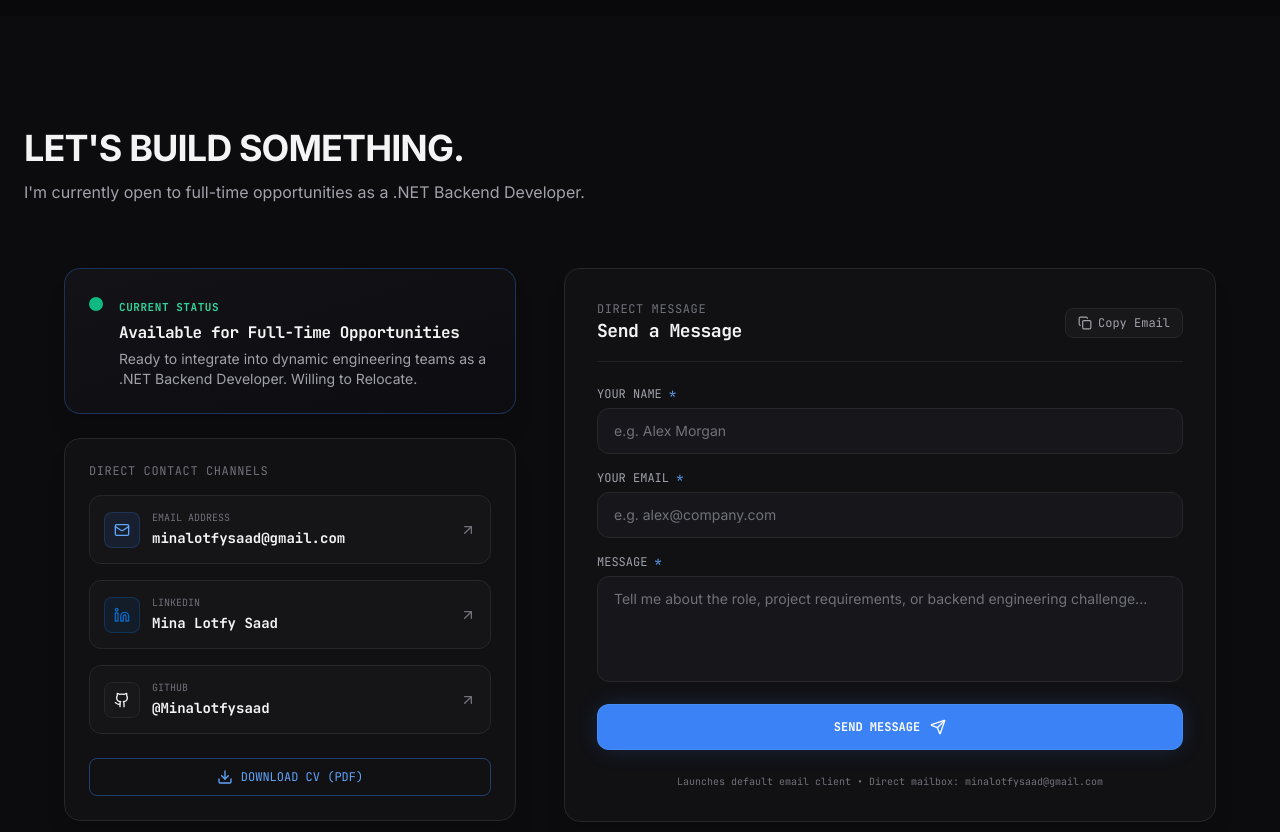
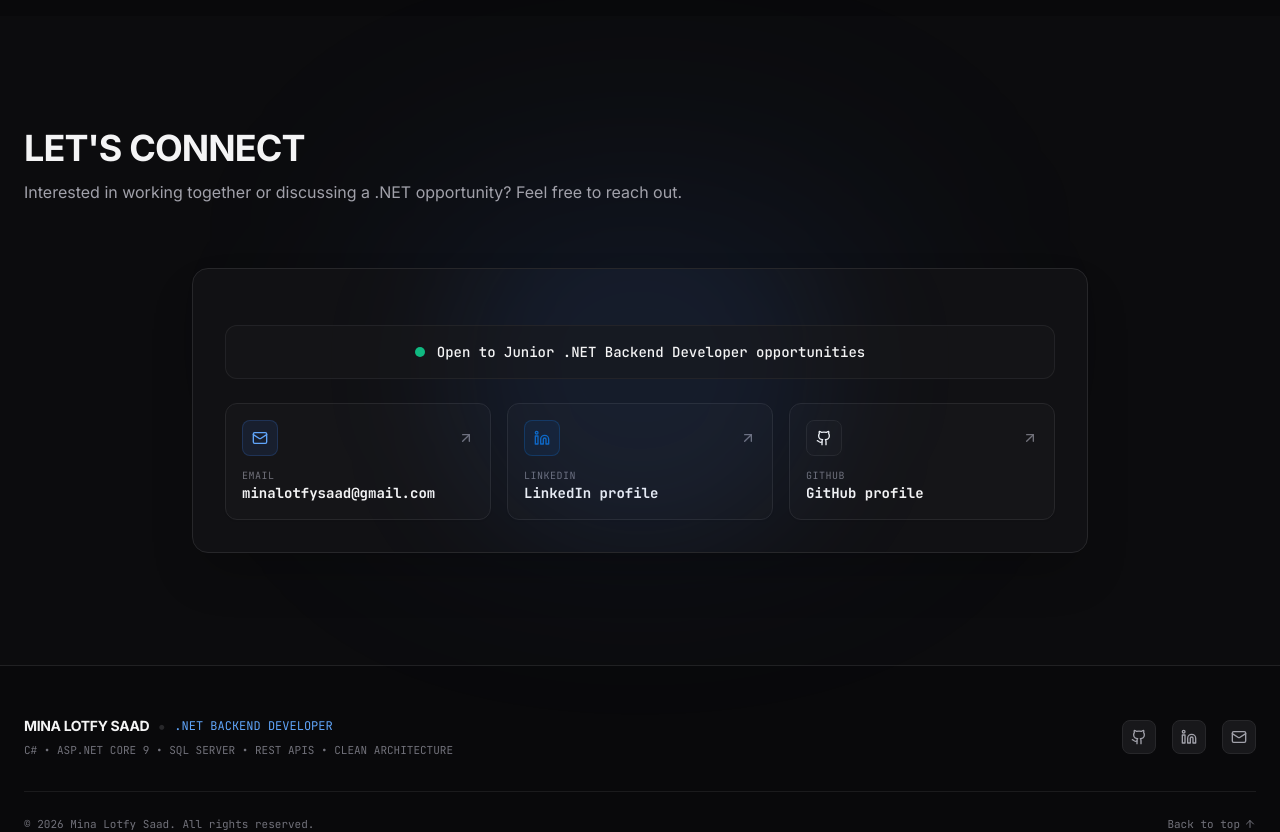
Before and after one commit to Minalotfysaad/Portfolio, a Next.js app: page / in a window 1280 px wide. Shown: the part 5880-6712 px from the top of the page. Built offline with nearby package versions, Linux system fonts and the light colour scheme.

Commit message:
feat: implement contact section with career status badge and social connectivity channels

```diff
--- a/src/components/contact/CareerStatusBadge.tsx
+++ b/src/components/contact/CareerStatusBadge.tsx
@@ -1,30 +1,15 @@
 import React from "react";
-import { personalInfo } from "@/data/personal";
-import { Radio } from "lucide-react";
 
 export const CareerStatusBadge: React.FC = () => {
   return (
-    <div className="p-5 sm:p-6 rounded-2xl bg-gradient-to-br from-[#121217] to-[#0D0D11] border border-accent/30 shadow-xl relative overflow-hidden">
-      <div className="flex items-start gap-4">
-        <div className="relative mt-1">
-          <span className="flex h-3.5 w-3.5">
-            <span className="animate-ping absolute inline-flex h-full w-full rounded-full bg-emerald-400 opacity-75" />
-            <span className="relative inline-flex rounded-full h-3.5 w-3.5 bg-emerald-500" />
-          </span>
-        </div>
-
-        <div className="space-y-1">
-          <span className="font-mono text-[11px] font-bold uppercase tracking-wider text-emerald-400">
-            CURRENT STATUS
-          </span>
-          <h4 className="font-mono text-base font-bold text-foreground">
-            {personalInfo.availability}
-          </h4>
-          <p className="text-xs sm:text-sm text-secondary font-sans">
-            Ready to integrate into dynamic engineering teams as a .NET Backend Developer. {personalInfo.relocation}.
-          </p>
-        </div>
-      </div>
+    <div className="flex items-center justify-center gap-3 p-3.5 sm:p-4 rounded-xl bg-surface/50 border border-border/80 text-center">
+      <span className="relative flex h-2.5 w-2.5 shrink-0">
+        <span className="animate-ping absolute inline-flex h-full w-full rounded-full bg-emerald-400 opacity-75" />
+        <span className="relative inline-flex rounded-full h-2.5 w-2.5 bg-emerald-500" />
+      </span>
+      <span className="font-mono text-xs sm:text-sm text-foreground font-medium">
+        Open to Junior .NET Backend Developer opportunities
+      </span>
     </div>
   );
 };
--- a/src/components/contact/Contact.tsx
+++ b/src/components/contact/Contact.tsx
@@ -2,130 +2,105 @@ import React from "react";
 import { personalInfo } from "@/data/personal";
 import { SectionHeading } from "@/components/ui/SectionHeading";
 import { CareerStatusBadge } from "./CareerStatusBadge";
-import { ContactForm } from "./ContactForm";
-import { Button } from "@/components/ui/Button";
-import { Mail, Linkedin, Github, Download, ArrowUpRight, MapPin } from "lucide-react";
-import { getBasePath } from "@/lib/utils";
-
+import { Mail, Linkedin, Github, ArrowUpRight } from "lucide-react";
 import { ScrollReveal } from "@/components/ui/ScrollReveal";
 
 export const Contact: React.FC = () => {
   return (
     <section id="contact" className="py-20 lg:py-28 relative bg-[#0C0C0E]">
-      <div className="container mx-auto px-4 sm:px-6 max-w-7xl">
+      {/* Background ambient light */}
+      <div className="absolute top-1/2 left-1/2 -translate-x-1/2 -translate-y-1/2 w-[500px] h-[300px] bg-accent/10 rounded-full blur-[120px] pointer-events-none" />
+
+      <div className="container mx-auto px-4 sm:px-6 max-w-7xl relative">
         <ScrollReveal direction="up" distance={24} duration={500}>
           <SectionHeading
-            badge="GET IN TOUCH"
-            title="LET'S BUILD SOMETHING."
-            subtitle="I'm currently open to full-time opportunities as a .NET Backend Developer."
+            title="LET'S CONNECT"
+            subtitle="Interested in working together or discussing a .NET opportunity? Feel free to reach out."
           />
         </ScrollReveal>
 
-        <div className="grid grid-cols-1 lg:grid-cols-12 gap-10 lg:gap-12 items-start max-w-6xl mx-auto">
-          {/* Left Column: Direct Links & Status */}
-          <div className="lg:col-span-5 space-y-6">
-            <ScrollReveal direction="up" distance={28} duration={600}>
+        <div className="max-w-4xl mx-auto space-y-6">
+          <ScrollReveal direction="up" distance={28} delay={100} duration={600}>
+            <div className="rounded-2xl bg-[#111114] border border-border shadow-2xl p-6 sm:p-8 space-y-6 relative overflow-hidden">
+              {/* Inner ambient accent glow */}
+              <div className="absolute -top-24 left-1/2 -translate-x-1/2 w-96 h-96 bg-accent/10 rounded-full blur-3xl pointer-events-none" />
+
+              {/* Status Badge */}
+              <div className="relative">
                 <CareerStatusBadge />
-            </ScrollReveal>
+              </div>
 
-            <ScrollReveal direction="up" distance={28} delay={100} duration={600}>
-              <div className="p-6 rounded-2xl bg-[#111114] border border-border space-y-4 shadow-xl">
-                <span className="font-mono text-xs text-muted uppercase tracking-wider block">
-                  DIRECT CONTACT CHANNELS
-                </span>
-
-                {/* Email CTA */}
+              {/* Contact Channels Grid */}
+              <div className="grid grid-cols-1 sm:grid-cols-3 gap-4">
+                {/* Email */}
                 <a
                   href={`mailto:${personalInfo.email}`}
-                  className="p-3.5 rounded-xl bg-surface/60 border border-border hover:border-accent flex items-center justify-between group transition-all"
+                  className="p-4 rounded-xl bg-surface/60 border border-border hover:border-accent flex flex-col justify-between group transition-all duration-200 shadow-sm"
                 >
-                  <div className="flex items-center gap-3">
-                    <div className="w-9 h-9 rounded-lg bg-accent/10 border border-accent/20 flex items-center justify-center text-accent-light">
+                  <div className="flex items-center justify-between mb-3">
+                    <div className="w-9 h-9 rounded-lg bg-accent/10 border border-accent/20 flex items-center justify-center text-accent-light group-hover:scale-105 transition-transform">
                       <Mail className="w-4 h-4" />
                     </div>
+                    <ArrowUpRight className="w-4 h-4 text-muted group-hover:text-accent-light transition-colors" />
+                  </div>
                   <div>
-                      <span className="font-mono text-[10px] text-muted block uppercase">
-                        Email Address
+                    <span className="font-mono text-[10px] text-muted block uppercase tracking-wider">
+                      Email
                     </span>
-                      <span className="font-mono text-xs sm:text-sm font-bold text-foreground group-hover:text-accent-light transition-colors">
+                    <span className="font-mono text-xs sm:text-sm font-bold text-foreground group-hover:text-accent-light transition-colors truncate block">
                       {personalInfo.email}
                     </span>
                   </div>
-                  </div>
-                  <ArrowUpRight className="w-4 h-4 text-muted group-hover:text-accent-light transition-colors" />
                 </a>
 
-                {/* LinkedIn CTA */}
+                {/* LinkedIn */}
                 <a
                   href={personalInfo.linkedin}
                   target="_blank"
                   rel="noopener noreferrer"
-                  className="p-3.5 rounded-xl bg-surface/60 border border-border hover:border-[#0A66C2]/60 flex items-center justify-between group transition-all"
+                  className="p-4 rounded-xl bg-surface/60 border border-border hover:border-[#0A66C2]/60 flex flex-col justify-between group transition-all duration-200 shadow-sm"
                 >
-                  <div className="flex items-center gap-3">
-                    <div className="w-9 h-9 rounded-lg bg-[#0A66C2]/10 border border-[#0A66C2]/30 flex items-center justify-center text-[#0A66C2]">
+                  <div className="flex items-center justify-between mb-3">
+                    <div className="w-9 h-9 rounded-lg bg-[#0A66C2]/10 border border-[#0A66C2]/30 flex items-center justify-center text-[#0A66C2] group-hover:scale-105 transition-transform">
                       <Linkedin className="w-4 h-4" />
                     </div>
+                    <ArrowUpRight className="w-4 h-4 text-muted group-hover:text-[#0A66C2] transition-colors" />
+                  </div>
                   <div>
-                      <span className="font-mono text-[10px] text-muted block uppercase">
+                    <span className="font-mono text-[10px] text-muted block uppercase tracking-wider">
                       LinkedIn
                     </span>
-                      <span className="font-mono text-xs sm:text-sm font-bold text-foreground group-hover:text-[#0A66C2] transition-colors">
-                        Mina Lotfy Saad
+                    <span className="font-mono text-xs sm:text-sm font-bold text-foreground group-hover:text-[#0A66C2] transition-colors block">
+                      LinkedIn profile
                     </span>
                   </div>
-                  </div>
-                  <ArrowUpRight className="w-4 h-4 text-muted group-hover:text-[#0A66C2] transition-colors" />
                 </a>
 
-                {/* GitHub CTA */}
+                {/* GitHub */}
                 <a
                   href={personalInfo.github}
                   target="_blank"
                   rel="noopener noreferrer"
-                  className="p-3.5 rounded-xl bg-surface/60 border border-border hover:border-foreground/40 flex items-center justify-between group transition-all"
+                  className="p-4 rounded-xl bg-surface/60 border border-border hover:border-foreground/40 flex flex-col justify-between group transition-all duration-200 shadow-sm"
                 >
-                  <div className="flex items-center gap-3">
-                    <div className="w-9 h-9 rounded-lg bg-surface border border-border flex items-center justify-center text-foreground">
+                  <div className="flex items-center justify-between mb-3">
+                    <div className="w-9 h-9 rounded-lg bg-surface border border-border flex items-center justify-center text-foreground group-hover:scale-105 transition-transform">
                       <Github className="w-4 h-4" />
                     </div>
+                    <ArrowUpRight className="w-4 h-4 text-muted group-hover:text-foreground transition-colors" />
+                  </div>
                   <div>
-                      <span className="font-mono text-[10px] text-muted block uppercase">
+                    <span className="font-mono text-[10px] text-muted block uppercase tracking-wider">
                       GitHub
                     </span>
-                      <span className="font-mono text-xs sm:text-sm font-bold text-foreground group-hover:text-accent-light transition-colors">
-                        @Minalotfysaad
+                    <span className="font-mono text-xs sm:text-sm font-bold text-foreground group-hover:text-accent-light transition-colors block">
+                      GitHub profile
                     </span>
                   </div>
-                  </div>
-                  <ArrowUpRight className="w-4 h-4 text-muted group-hover:text-foreground transition-colors" />
-                </a>
-
-                {/* CV Download CTA */}
-                <a
-                  href={`${getBasePath()}${personalInfo.cvUrl}`}
-                  download="Mina-Lotfy-Saad-CV.pdf"
-                  className="block pt-2"
-                >
-                  <Button
-                    variant="outline"
-                    size="md"
-                    icon={<Download className="w-4 h-4" />}
-                    className="w-full font-mono text-xs border-accent/40 text-accent-light hover:bg-accent/10"
-                  >
-                    DOWNLOAD CV (PDF)
-                  </Button>
                 </a>
               </div>
+            </div>
           </ScrollReveal>
-          </div>
-
-          {/* Right Column: Contact Form */}
-          <div className="lg:col-span-7">
-            <ScrollReveal direction="up" distance={28} delay={150} duration={600}>
-              <ContactForm />
-            </ScrollReveal>
-          </div>
         </div>
       </div>
     </section>
```
Lines whose indentation alone changed are shown as unchanged.
